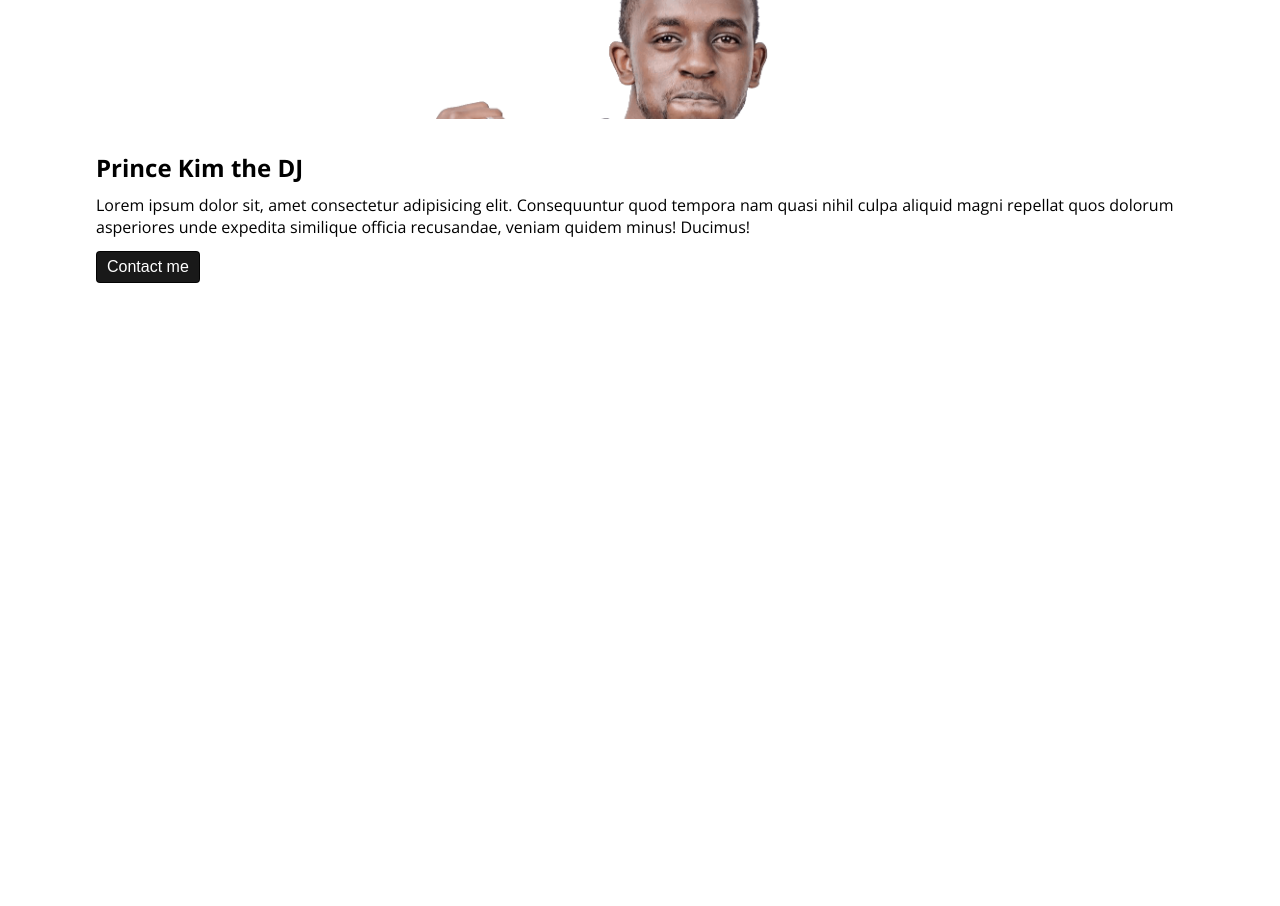
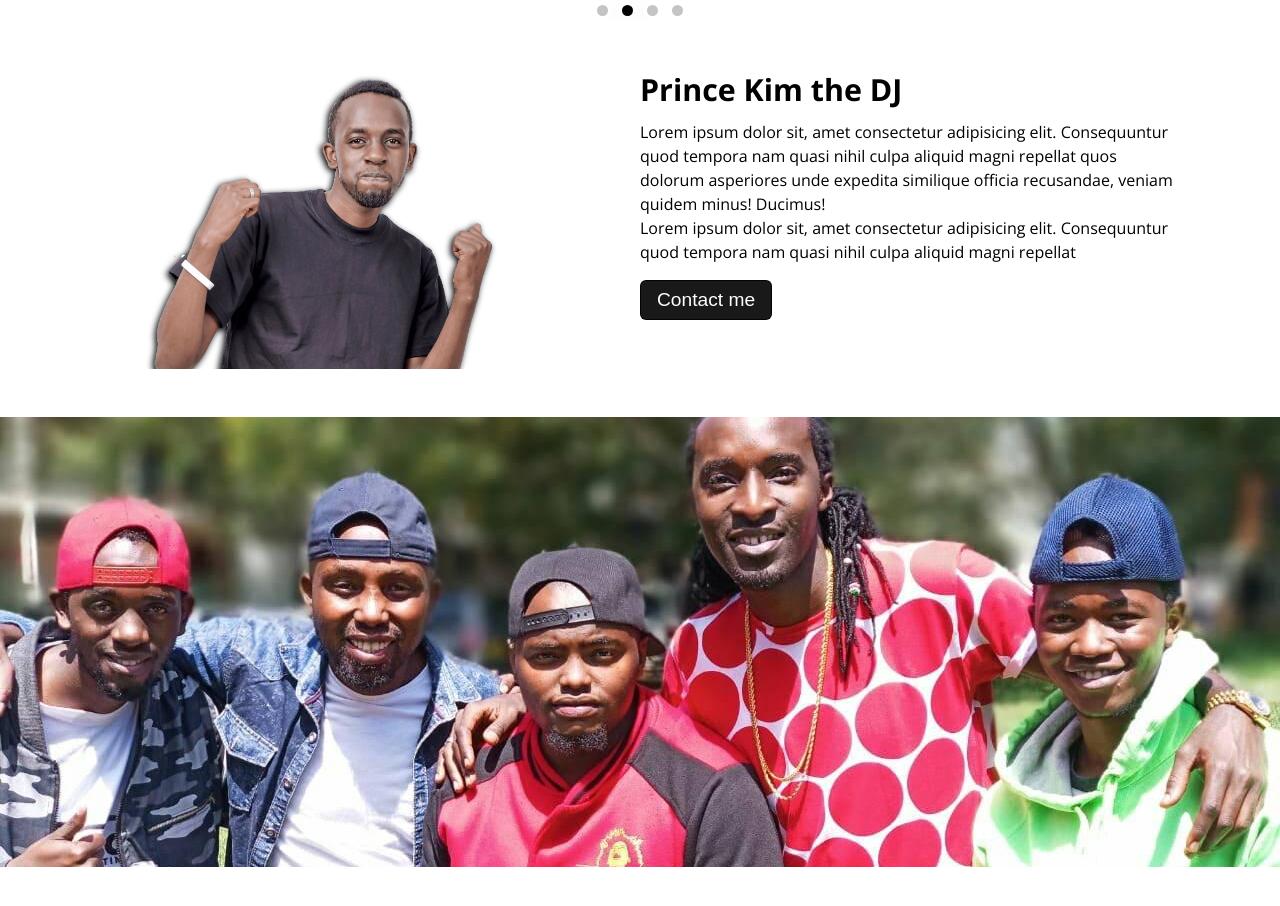
Before and after one commit to david-commit/dj-portfolio, a Next.js app: page / in a window 1280 px wide. Shown: the part 760-1666 px from the top of the page. Before the commit the page ends 1075 px from the top, so only its background shows below. Built offline with nearby package versions, Linux system fonts and the light colour scheme.

Commit message:
Style: Responsive Rfiends banner image

```diff
--- a/src/pages/index.js
+++ b/src/pages/index.js
@@ -90,6 +90,9 @@ export default function Home() {
               src='/dj-p-k-nice-studio-potrait.png'
               height={100}
               width={100}
+              unoptimized
+              style={{ filter: 'drop-shadow(-2px 2px 3px black)' }}
+              alt='Dj Prince Kim'
             />
           </div>
           <div className='home-about-text'>
@@ -100,12 +103,23 @@ export default function Home() {
               repellat quos dolorum asperiores unde expedita similique officia
               recusandae, veniam quidem minus! Ducimus!
             </p>
-            <Link href='/'>
+            <p className='home-about-additional-text'>
+              Lorem ipsum dolor sit, amet consectetur adipisicing elit.
+              Consequuntur quod tempora nam quasi nihil culpa aliquid magni
+              repellat
+            </p>
+            <Link href='/contacts'>
               <button>Contact me</button>
             </Link>
           </div>
         </div>
         {/* ========== HOME - ABOUT ========== */}
+          <div className='home-friends-full-seperator'>
+            <Image src='/dj-p-k-kubamba-backdrop.jpg'
+            width={100}
+            height={100}
+            unoptimized />
+          </div>
       </div>
     </>
   );
--- a/src/styles/NavBar.css
+++ b/src/styles/NavBar.css
@@ -100,7 +100,7 @@ header > section #hidden > a {
 .home-about-image {
   width: 75%;
   margin: auto;
-  height: 200px;
+  height: 210px;
   background-size: cover;
   overflow: hidden;
   margin-bottom: 2rem;
@@ -133,9 +133,23 @@ header > section #hidden > a {
 .home-about-text button:hover {
   background-color: transparent;
   color: black;
+  transition: all 0.35s ease-in-out;
+}
+/* -- HOME - ABOUT -- */
+/* -- FULL IMAGE -- */
+.home-friends-full-seperator {
+  width: 100%;
+  height: 200px;
+  overflow: hidden;
+  margin: 3rem 0;
 }
 
-/* -- HOME - ABOUT -- */
+.home-friends-full-seperator > img {
+  width: 100%;
+  height: min-content;
+  margin-top: -20px;
+}
+/* -- FULL IMAGE -- */
 /* ====== MEDIA QUERIES ====== */
 /* Best Practice suggests */
 /* keep default style for smallest screen size (portrait mobile, below 576px) */
@@ -167,18 +181,112 @@ header > section #hidden > a {
   .slide {
     height: 500px;
   }
+
+  /* -- HOME ABOUT -- */
+  .home-about-container {
+    flex-direction: row;
+    justify-content: space-between;
+  }
+
+  .home-about-image {
+    width: 45%;
+    height: fit-content;
+    max-height: 300px;
+    margin: unset;
+  }
+
+  .home-about-image img {
+    width: 100%;
+    height: min-content;
+  }
+
+  .home-about-text {
+    width: 50%;
+  }
+
+  .home-about-text h2 {
+    font-size: 1.9rem;
+  }
+
+  .home-about-text p {
+    color: var(--darkGray);
+    line-height: 1.5rem;
+  }
+
+  .home-about-text button {
+    font-size: 1.2rem;
+    padding: 8px 16px;
+    margin-top: 1rem;
+    border-radius: 6px;
+  }
+  /* -- HOME ABOUT -- */
+  /* -- FULL IMAGE -- */
+  .home-friends-full-seperator {
+    height: 250px;
+  }
+
+  .home-friends-full-seperator > img {
+    margin-top: -30px;
+  }
+  /* -- FULL IMAGE -- */
 }
 
 /* Medium devices (tablets, 768px and above till next break point) */
 @media (min-width: 768px) {
+  .slide {
+    height: 650px;
+  }
+  /* -- FULL IMAGE -- */
+  .home-friends-full-seperator {
+    height: 320px;
+  }
+
+  .home-friends-full-seperator > img {
+    margin-top: -40px;
+  }
+  /* -- FULL IMAGE -- */
 }
 
 /* Large devices (desktops, 992px and above till next break point) */
 @media (min-width: 992px) {
+  /* -- FULL IMAGE -- */
+  .home-friends-full-seperator {
+    height: 350px;
+  }
+
+  .home-friends-full-seperator > img {
+    margin-top: -55px;
+  }
+  /* -- FULL IMAGE -- */
 }
 
 /* Very large devices (desktops, 1200px and above till next break point) */
 @media (min-width: 1200px) {
+  /* -- FULL IMAGE -- */
+  .home-friends-full-seperator {
+    height: 450px;
+  }
+
+  .home-friends-full-seperator > img {
+    margin-top: -90px;
+  }
+  /* -- FULL IMAGE -- */
+}
+
+/* Very large devices (desktops, 1500px and above till next break point) */
+@media (min-width: 1500px) {
+    .slide {
+    height: 700px;
+  }
+  /* -- FULL IMAGE -- */
+  .home-friends-full-seperator {
+    height: 500px;
+  }
+
+  .home-friends-full-seperator > img {
+    margin-top: -120px;
+  }
+  /* -- FULL IMAGE -- */
 }
 /* ====== MEDIA QUERIES ====== */
 /* ========== HOME ========== */
```
Also changed, not shown: public/dj-p-k-kubamba-backdrop.jpg (added).
